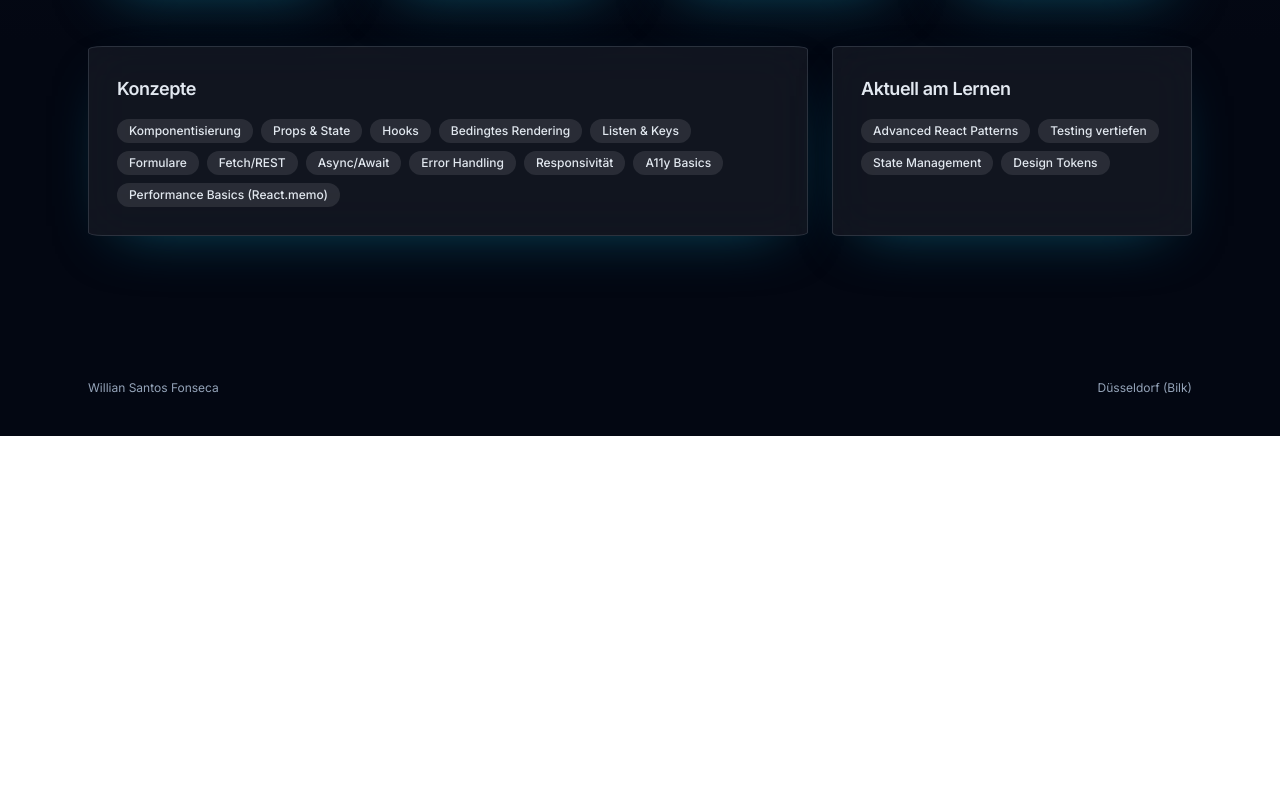
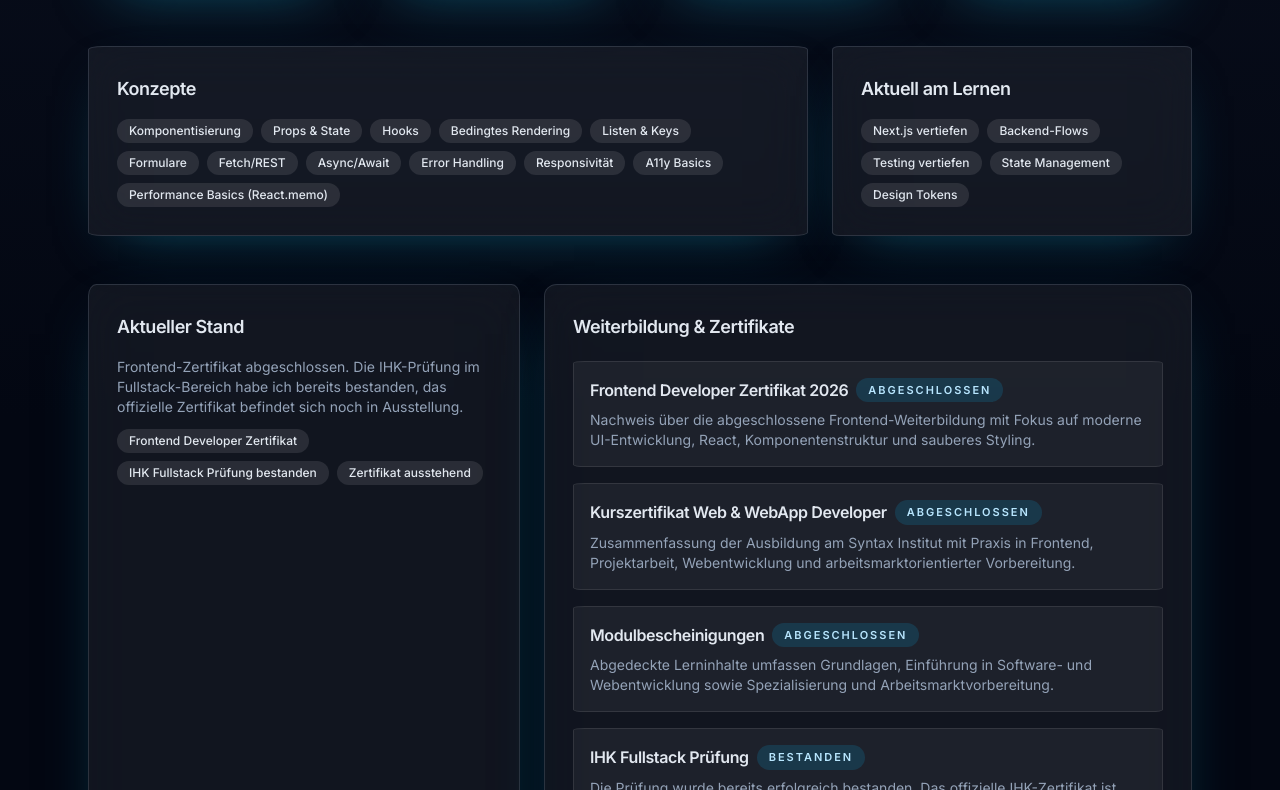
Before and after one commit to Willianfonseca7/willianfonseca-portfolio, a React (Vite) app: page /skills in a window 1280 px wide. Shown: the part 550-1340 px from the top of the page. Before the commit the page ends 986 px from the top, so only its background shows below. Built offline with nearby package versions, Linux system fonts and the light colour scheme.

Commit message:
Add certifications and training status to skills

```diff
--- a/src/components/sections/SkillsSection.jsx
+++ b/src/components/sections/SkillsSection.jsx
@@ -33,7 +33,7 @@ export default function SkillsSection() {
 
           <div className="grid gap-6 lg:grid-cols-[minmax(0,2fr)_minmax(0,1fr)]">
             <Card className="space-y-4">
-              <h3 className="heading text-lg">Konzepte</h3>
+              <h3 className="heading text-lg">{skills.conceptsTitle}</h3>
               <div className="flex flex-wrap gap-2">
                 {skills.concepts.map((item) => (
                   <Tag key={item} label={item} />
@@ -41,10 +41,46 @@ export default function SkillsSection() {
               </div>
             </Card>
             <Card className="space-y-4">
-              <h3 className="heading text-lg">Aktuell am Lernen</h3>
+              <h3 className="heading text-lg">{skills.learningTitle}</h3>
               <div className="flex flex-wrap gap-2">
                 {skills.learning.map((item) => (
                   <Tag key={item} label={item} />
+                ))}
+              </div>
+            </Card>
+          </div>
+
+          <div className="grid gap-6 lg:grid-cols-[minmax(0,1.2fr)_minmax(0,1.8fr)]">
+            <Card className="space-y-4">
+              <h3 className="heading text-lg">{skills.statusTitle}</h3>
+              <div className="space-y-3">
+                <p className="text-sm text-muted">{skills.statusSummary}</p>
+                <div className="flex flex-wrap gap-2">
+                  {skills.statusTags.map((item) => (
+                    <Tag key={item} label={item} />
+                  ))}
+                </div>
+              </div>
+            </Card>
+
+            <Card className="space-y-5">
+              <h3 className="heading text-lg">{skills.certificationsTitle}</h3>
+              <div className="grid gap-4">
+                {skills.certifications.map((item) => (
+                  <div
+                    key={item.title}
+                    className="rounded-[var(--radius-card)] border border-white/10 bg-white/5 p-4"
+                  >
+                    <div className="space-y-2">
+                      <div className="flex flex-wrap items-center gap-2">
+                        <h4 className="heading text-base">{item.title}</h4>
+                        <span className="rounded-full bg-sky-400/15 px-3 py-1 text-[11px] font-semibold uppercase tracking-[0.18em] text-sky-200">
+                          {item.status}
+                        </span>
+                      </div>
+                      <p className="text-sm text-muted">{item.description}</p>
+                    </div>
+                  </div>
                 ))}
               </div>
             </Card>
--- a/src/locales/de.json
+++ b/src/locales/de.json
@@ -72,6 +72,12 @@
   "skills": {
     "title": "Skills & Tech-Stack",
     "subtitle": "Ein realistischer Überblick über meinen aktuellen Stack und die Konzepte, die ich täglich nutze.",
+    "conceptsTitle": "Konzepte",
+    "learningTitle": "Aktuell am Lernen",
+    "statusTitle": "Aktueller Stand",
+    "statusSummary": "Frontend-Zertifikat abgeschlossen. Die IHK-Prüfung im Fullstack-Bereich habe ich bereits bestanden, das offizielle Zertifikat befindet sich noch in Ausstellung.",
+    "statusTags": ["Frontend Developer Zertifikat", "IHK Fullstack Prüfung bestanden", "Zertifikat ausstehend"],
+    "certificationsTitle": "Weiterbildung & Zertifikate",
     "groups": [
       {
         "title": "Frontend",
@@ -104,7 +110,29 @@
       "A11y Basics",
       "Performance Basics (React.memo)"
     ],
-    "learning": ["Advanced React Patterns", "Testing vertiefen", "State Management", "Design Tokens"]
+    "learning": ["Next.js vertiefen", "Backend-Flows", "Testing vertiefen", "State Management", "Design Tokens"],
+    "certifications": [
+      {
+        "title": "Frontend Developer Zertifikat 2026",
+        "status": "Abgeschlossen",
+        "description": "Nachweis über die abgeschlossene Frontend-Weiterbildung mit Fokus auf moderne UI-Entwicklung, React, Komponentenstruktur und sauberes Styling."
+      },
+      {
+        "title": "Kurszertifikat Web & WebApp Developer",
+        "status": "Abgeschlossen",
+        "description": "Zusammenfassung der Ausbildung am Syntax Institut mit Praxis in Frontend, Projektarbeit, Webentwicklung und arbeitsmarktorientierter Vorbereitung."
+      },
+      {
+        "title": "Modulbescheinigungen",
+        "status": "Abgeschlossen",
+        "description": "Abgedeckte Lerninhalte umfassen Grundlagen, Einführung in Software- und Webentwicklung sowie Spezialisierung und Arbeitsmarktvorbereitung."
+      },
+      {
+        "title": "IHK Fullstack Prüfung",
+        "status": "Bestanden",
+        "description": "Die Prüfung wurde bereits erfolgreich bestanden. Das offizielle IHK-Zertifikat ist aktuell noch nicht eingetroffen."
+      }
+    ]
   },
   "projects": {
     "title": "Projekte",
--- a/src/locales/en.json
+++ b/src/locales/en.json
@@ -72,6 +72,12 @@
   "skills": {
     "title": "Skills & Tech Stack",
     "subtitle": "A realistic overview of my current stack and the concepts I use daily.",
+    "conceptsTitle": "Concepts",
+    "learningTitle": "Currently learning",
+    "statusTitle": "Current status",
+    "statusSummary": "Frontend certification completed. I have already passed the IHK full stack exam, and the official certificate is still being issued.",
+    "statusTags": ["Frontend Developer certificate", "Passed IHK full stack exam", "Certificate pending"],
+    "certificationsTitle": "Training & certifications",
     "groups": [
       {
         "title": "Frontend",
@@ -104,7 +110,29 @@
       "A11y basics",
       "Performance basics (React.memo)"
     ],
-    "learning": ["Advanced React Patterns", "Testing deep dive", "State Management", "Design Tokens"]
+    "learning": ["Deepening Next.js", "Backend flows", "Testing deep dive", "State Management", "Design Tokens"],
+    "certifications": [
+      {
+        "title": "Frontend Developer Certificate 2026",
+        "status": "Completed",
+        "description": "Proof of completed frontend training focused on modern UI development, React, component structure, and clean styling."
+      },
+      {
+        "title": "Web & WebApp Developer Course Certificate",
+        "status": "Completed",
+        "description": "Course completion covering practical frontend work, project-based learning, web development, and job market preparation."
+      },
+      {
+        "title": "Module Certificates",
+        "status": "Completed",
+        "description": "Covered topics include fundamentals, introduction to software and web development, plus specialization and job market preparation."
+      },
+      {
+        "title": "IHK Full Stack Exam",
+        "status": "Passed",
+        "description": "The exam has already been passed successfully. The official IHK certificate is currently still pending issuance."
+      }
+    ]
   },
   "projects": {
     "title": "Projects",
--- a/src/locales/pt.json
+++ b/src/locales/pt.json
@@ -72,6 +72,12 @@
   "skills": {
     "title": "Skills & Tech-Stack",
     "subtitle": "Visão realista do meu stack atual e dos conceitos que uso diariamente.",
+    "conceptsTitle": "Conceitos",
+    "learningTitle": "Aprendendo agora",
+    "statusTitle": "Status atual",
+    "statusSummary": "Certificado de Frontend concluído. Já passei também na prova IHK da área Fullstack e agora estou aguardando a emissão oficial do certificado.",
+    "statusTags": ["Certificado Frontend Developer", "Prova IHK Fullstack aprovada", "Certificado pendente"],
+    "certificationsTitle": "Formação & certificados",
     "groups": [
       {
         "title": "Frontend",
@@ -104,7 +110,29 @@
       "A11y Basics",
       "Performance Basics (React.memo)"
     ],
-    "learning": ["Advanced React Patterns", "Testing aprofundado", "State Management", "Design Tokens"]
+    "learning": ["Aprofundando Next.js", "Fluxos de backend", "Testing aprofundado", "State Management", "Design Tokens"],
+    "certifications": [
+      {
+        "title": "Certificado Frontend Developer 2026",
+        "status": "Concluído",
+        "description": "Comprovação da formação em Frontend com foco em UI moderna, React, componentização e styling limpo."
+      },
+      {
+        "title": "Certificado do curso Web & WebApp Developer",
+        "status": "Concluído",
+        "description": "Formação com prática em frontend, desenvolvimento web, projetos reais e preparação para o mercado de trabalho."
+      },
+      {
+        "title": "Certificados dos módulos",
+        "status": "Concluído",
+        "description": "Conteúdos cobertos incluem fundamentos, introdução a software e web development, especialização e preparação para o mercado."
+      },
+      {
+        "title": "Prova IHK Fullstack",
+        "status": "Aprovado",
+        "description": "A prova já foi concluída com sucesso. O certificado oficial da IHK ainda está em processo de emissão."
+      }
+    ]
   },
   "projects": {
     "title": "Projetos",
```
